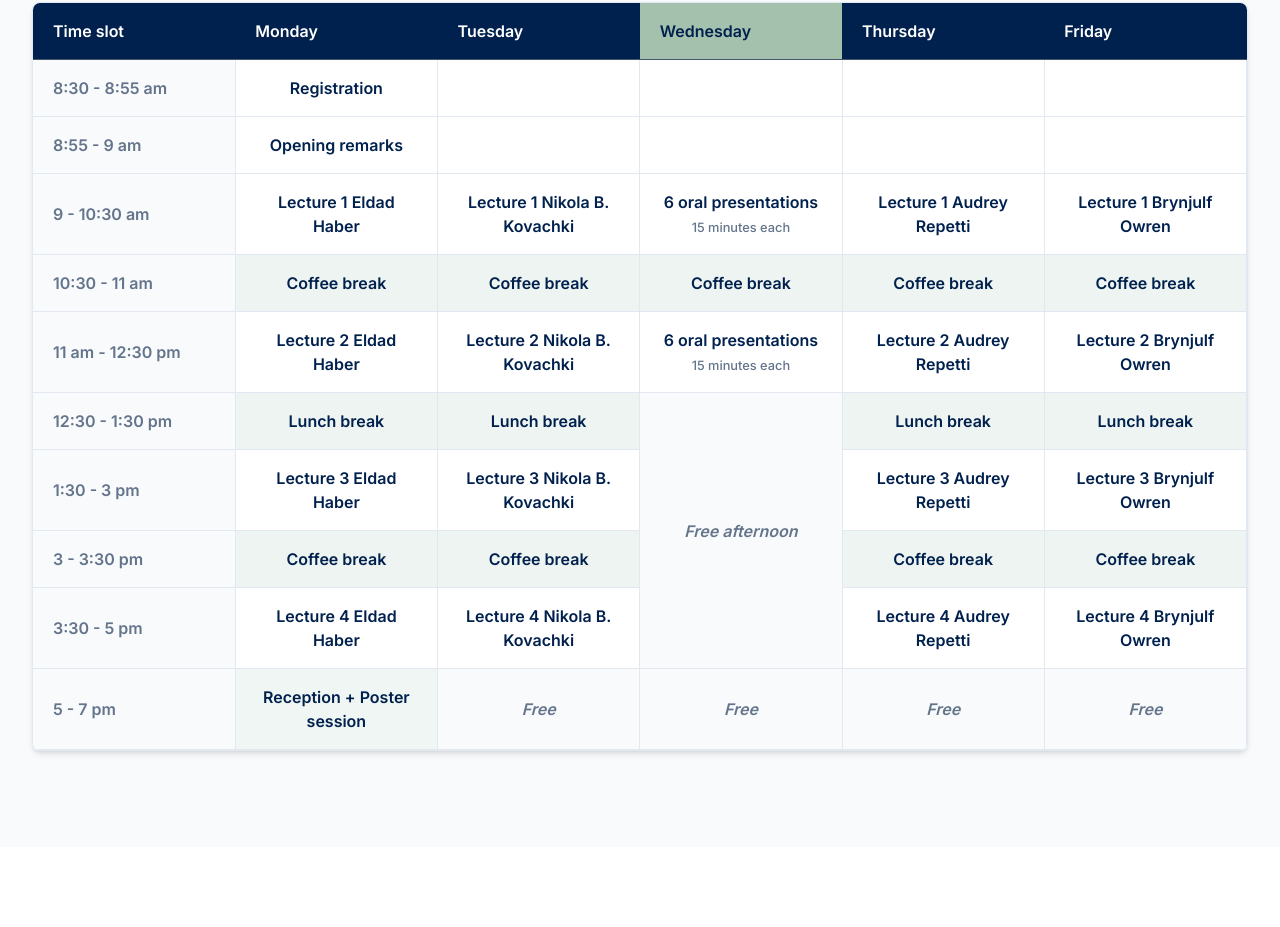
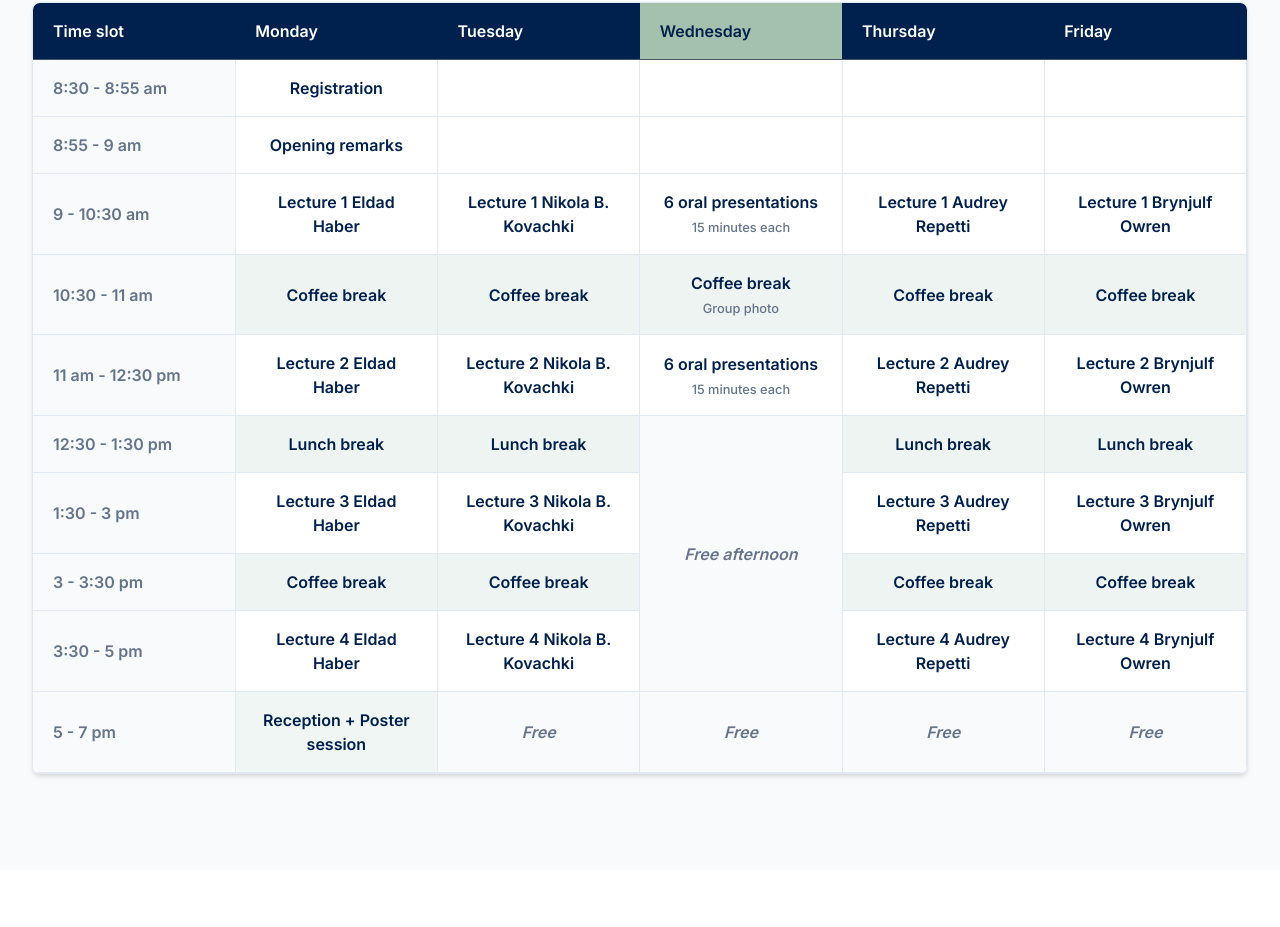
Before and after one commit to maths4DL/summerSchool, a plain HTML site: page index.html in a window 1280 px wide. Shown: the part 2173-3100 px from the top of the page. Drawn offline with nearby package versions, Linux system fonts and the light colour scheme; a web font is replaced by a local one.

Commit message:
added group photo to wednesday morning

```diff
--- a/index.html
+++ b/index.html
@@ -380,7 +380,7 @@
                             <td>10:30 - 11 am</td>
                             <td>Coffee break</td>
                             <td>Coffee break</td>
-                            <td>Coffee break</td>
+                            <td>Coffee break<span class="schedule-note">Group photo</span></td>
                             <td>Coffee break</td>
                             <td>Coffee break</td>
                         </tr>
```
